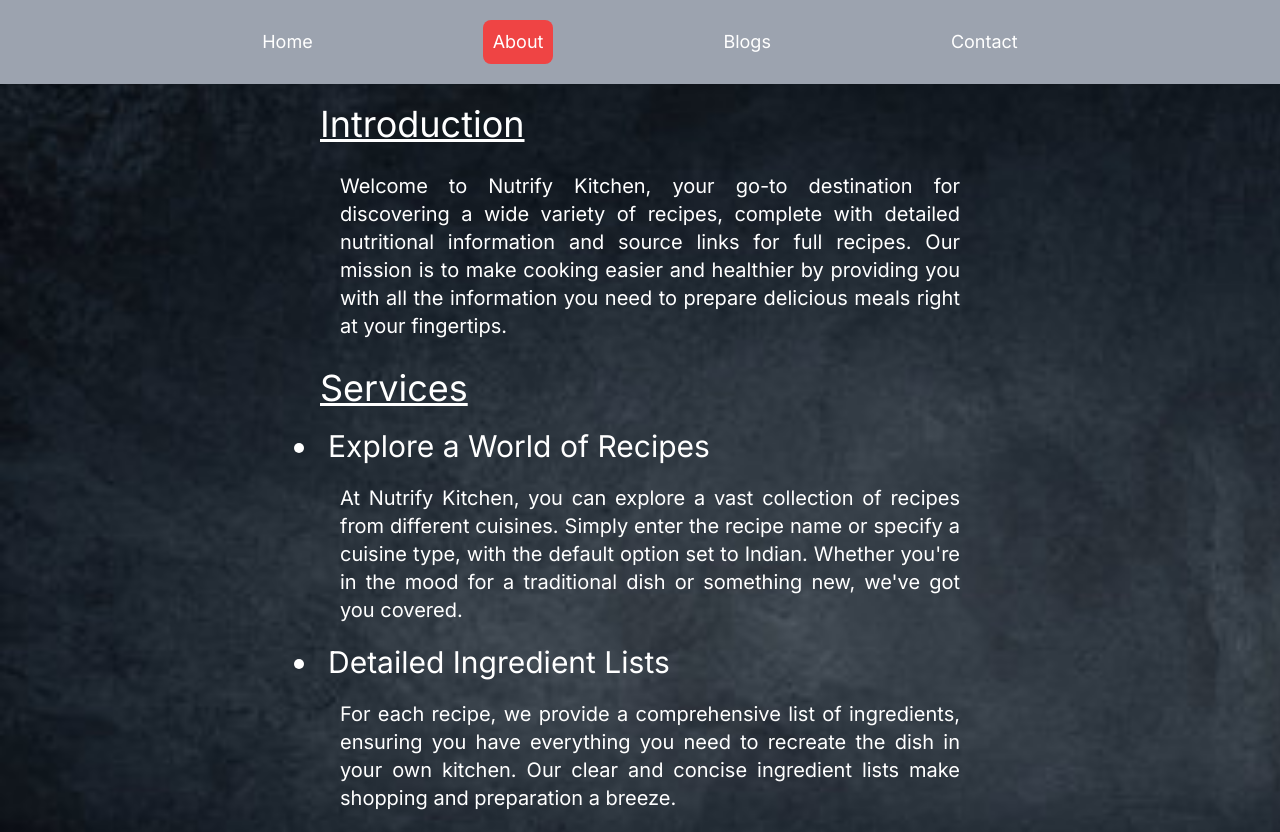
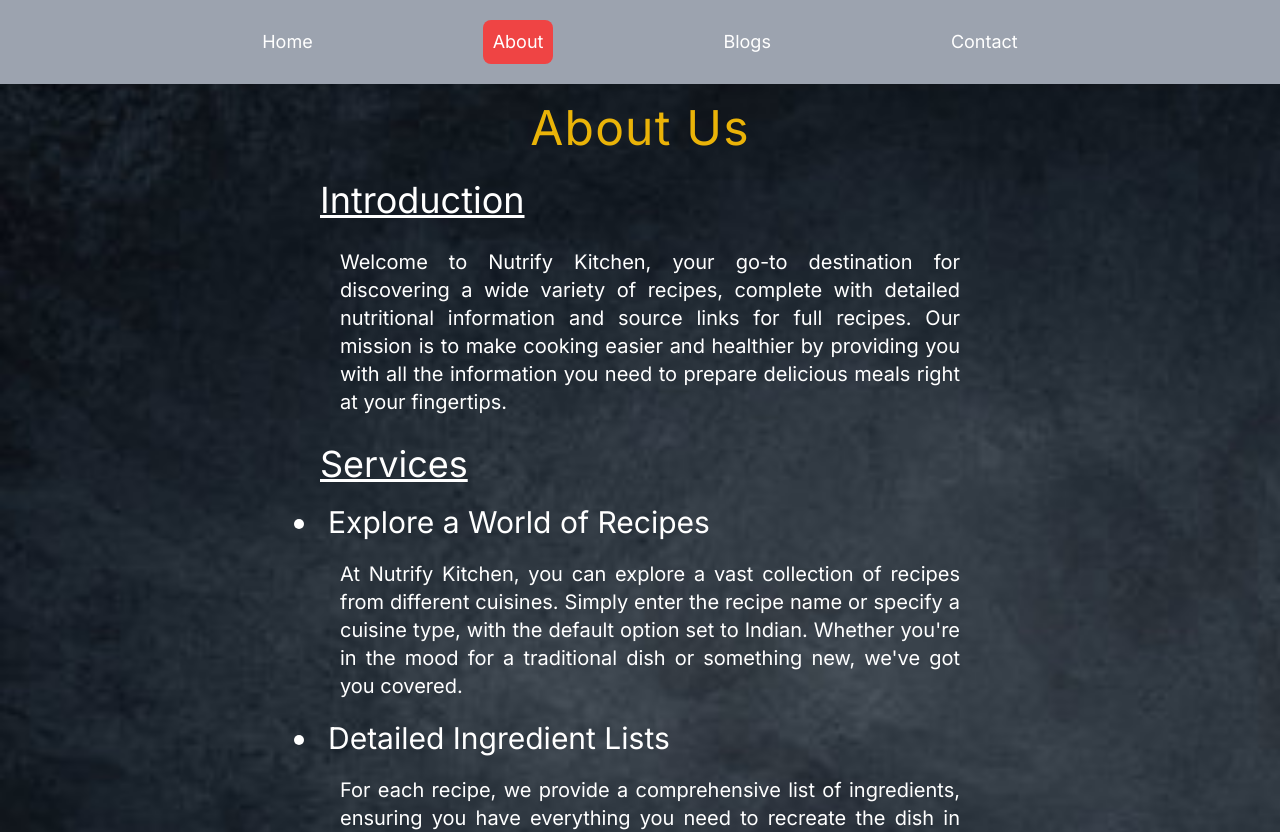
Before and after one commit to Hitesh3009/nutrifykitchen-nextJS-project, a Next.js app: page /about in a window 1280 px wide. Shown: the top 832 px of the page. Built offline with nearby package versions, Linux system fonts and the light colour scheme.

Commit message:
Added about us heading

```diff
--- a/app/about/page.jsx
+++ b/app/about/page.jsx
@@ -7,6 +7,7 @@
             <div className='flex justify-center mainContainer'>
                 <div className='text-white flex flex-col w-[70vw] md:w-[50vw] text-justify space-y-7 mt-5 mb-5'>
 
+                    <h1 className='text-4xl md:text-5xl text-center text-yellow-500 tracking-wide'>About Us</h1>
                     <h1 className='text-3xl md:text-4xl underline'>Introduction</h1>
                     <p className='text-base md:text-xl pl-5'>Welcome to Nutrify Kitchen, your go-to destination for discovering a wide variety of recipes, complete with detailed nutritional information and source links for full recipes. Our mission is to make cooking easier and healthier by providing you with all the information you need to prepare delicious meals right at your fingertips.</p>
 
--- a/components/Navbar.jsx
+++ b/components/Navbar.jsx
@@ -15,7 +15,7 @@
     return (
         <>
             {/* Opens Navbar for the small width screen and hides for larger ones*/}
-            <nav className="bg-gray-400 top-0">
+            <nav className="bg-gray-400 ">
                 <div id="hamburger" className="p-3 lg:hidden flex space-x-5 items-center text-white">
                     <button onClick={toggleDropDown} className='mt-2'>
                         <div className="border-2 rounded-lg border-white w-10 mb-2"><hr /></div>
```
